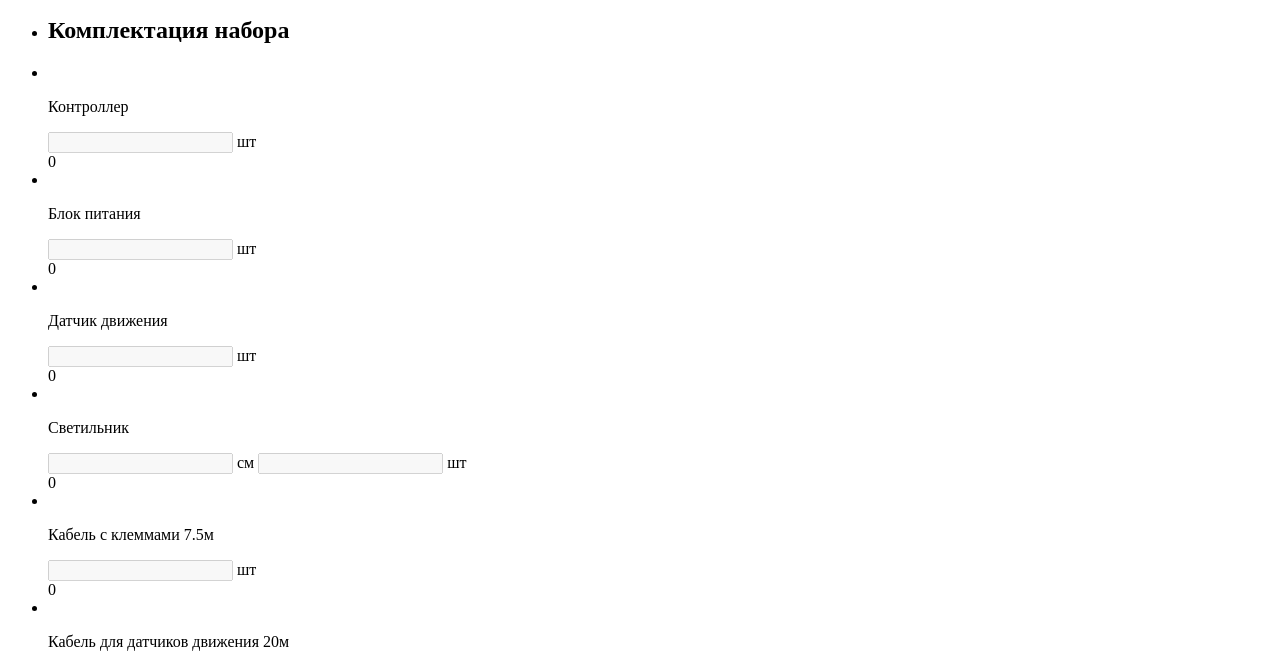
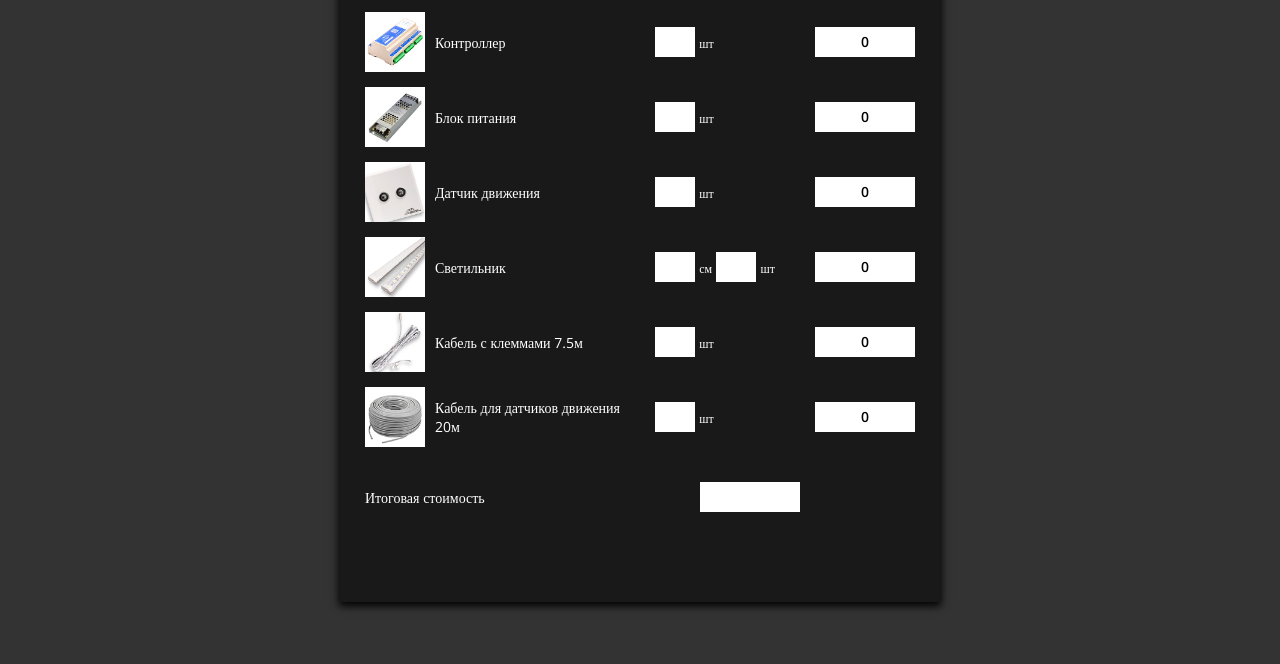
Before and after one commit to mikeoushen97/calc, a plain HTML site: page index.html in a window 1280 px wide. Shown: the part 426-1090 px from the top of the page. Drawn offline with nearby package versions, Linux system fonts and the light colour scheme; the site is published under a folder, as on GitHub Pages, so addresses that start at the root find nothing.

Commit message:
Update index.html

```diff
--- a/index.html
+++ b/index.html
@@ -5,7 +5,7 @@
 
     <meta charset="UTF-8">
     <meta name="viewport" content="width=device-width, initial-scale=1.0">
-    <link rel="stylesheet" href="/css1/second.css">
+    <link rel="stylesheet" href="css1/second.css">
     <link href="https://fonts.googleapis.com/css?family=Open+Sans:300,regular,500,600,700,800" rel="stylesheet" />
     <link href="https://fonts.googleapis.com/css?family=Oswald:200,300,regular,500,600,700" rel="stylesheet" />
     <script charset="utf-8" src="https://api-maps.yandex.ru/1.1/index.xml" type="text/javascript"></script>
@@ -17,7 +17,7 @@
 
     <header>
         <div class="header-container">
-            <div class="header__logo logo"><a href=""><img src="/icons/logo.svg" alt=""></a></div>
+            <div class="header__logo logo"><a href=""><img src="icons/logo.svg" alt=""></a></div>
             <nav class="header__navigation">
                 <ul class="navigation__list">
                     <li class="navigation__item"><a href="#hero" class="navigation__link">Главная</a></li>
@@ -82,7 +82,7 @@
                             <h2>Комплектация набора</h2>
                         </li>
                         <li class="calc__item">
-                            <div class="calc__img"><img src="/images/calc1.jpg" alt=""></div>
+                            <div class="calc__img"><img src="images/calc1.jpg" alt=""></div>
                             <p class="calc__name">Контроллер</p>
                             <div class="input-container">
                                 <input id="control__val" type="number" class="calc__value" disabled>
@@ -91,7 +91,7 @@
                             <span id="control__price" class="calc__price">0</span>
                         </li>
                         <li class="calc__item">
-                            <div class="calc__img"><img src="/images/calc2.jpg" alt=""></div>
+                            <div class="calc__img"><img src="images/calc2.jpg" alt=""></div>
                             <p class="calc__name">Блок питания</p>
                             <div class="input-container">
                                 <input id="block__val" type="number" class="calc__value" disabled>
@@ -100,7 +100,7 @@
                             <span id="block__price" class="calc__price">0</span>
                         </li>
                         <li class="calc__item">
-                            <div class="calc__img"><img src="/images/calc3.jpg" alt=""></div>
+                            <div class="calc__img"><img src="images/calc3.jpg" alt=""></div>
                             <p class="calc__name">Датчик движения</p>
                             <div class="input-container">
                                 <input id="sensor__val" type="number" class="calc__value" disabled>
@@ -109,7 +109,7 @@
                             <span id="sensor__price" class="calc__price">0</span>
                         </li>
                         <li class="calc__item">
-                            <div class="calc__img"><img id="lighter-img" src="/images/calc4.jpg" alt=""></div>
+                            <div class="calc__img"><img id="lighter-img" src="images/calc4.jpg" alt=""></div>
                             <p class="calc__name" id="lighter">Светильник</p>
                             <div class="input-container lamp-inputs">
                                 <input id="lamp__length" type="number" class="calc__length" disabled>
@@ -120,7 +120,7 @@
                             <span id="lamp__price" class="calc__price">0</span>
                         </li>
                         <li class="calc__item">
-                            <div class="calc__img"><img src="/images/calc5.jpg" alt=""></div>
+                            <div class="calc__img"><img src="images/calc5.jpg" alt=""></div>
                             <p class="calc__name" id="cabel">Кабель с клеммами 7.5м</p>
                             <div class="input-container">
                                 <input id="cabel-clem__val" type="number" class="calc__value" disabled>
@@ -129,7 +129,7 @@
                             <span id="cabel-clem__price" class="calc__price">0</span>
                         </li>
                         <li class="calc__item">
-                            <div class="calc__img"><img src="/images/calc6.jpg" alt=""></div>
+                            <div class="calc__img"><img src="images/calc6.jpg" alt=""></div>
                             <p class="calc__name">Кабель для датчиков движения 20м</p>
                             <div class="input-container">
                                 <input id="cabel__val" type="number" class="calc__value" disabled>
@@ -149,7 +149,7 @@
     <footer>
         <div class="footer-container">
             <div class="footer__block1">
-                <div class="footer__logo"><a href="#"><img src="/icons/logo.svg" alt=""></a></div>
+                <div class="footer__logo"><a href="#"><img src="icons/logo.svg" alt=""></a></div>
                 <p class="footer__copyright">ООО «ЕТЛ»<br>
                     Все права защищены <br>
                     Copyright © 2022</p>
@@ -203,8 +203,8 @@
         <div><img src="https://mc.yandex.ru/watch/90058577" style="position:absolute; left:-9999px;" alt="" /></div>
     </noscript>
     <!-- /Yandex.Metrika counter -->
-    <script src="/js/calc.js"></script>
-    <script src="/js/app.js"></script>
+    <script src="js/calc.js"></script>
+    <script src="js/app.js"></script>
 </body>
 
 </html>
```
